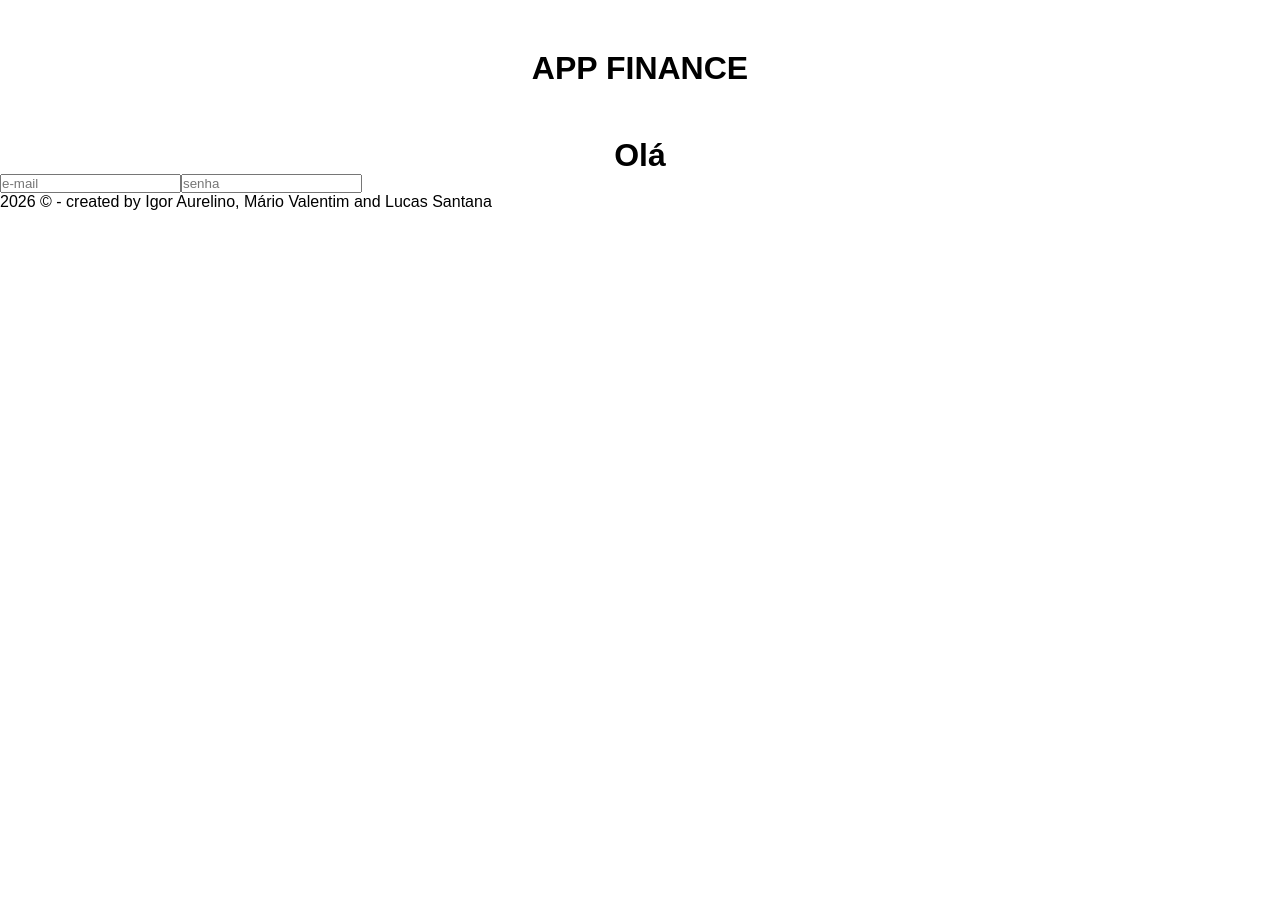
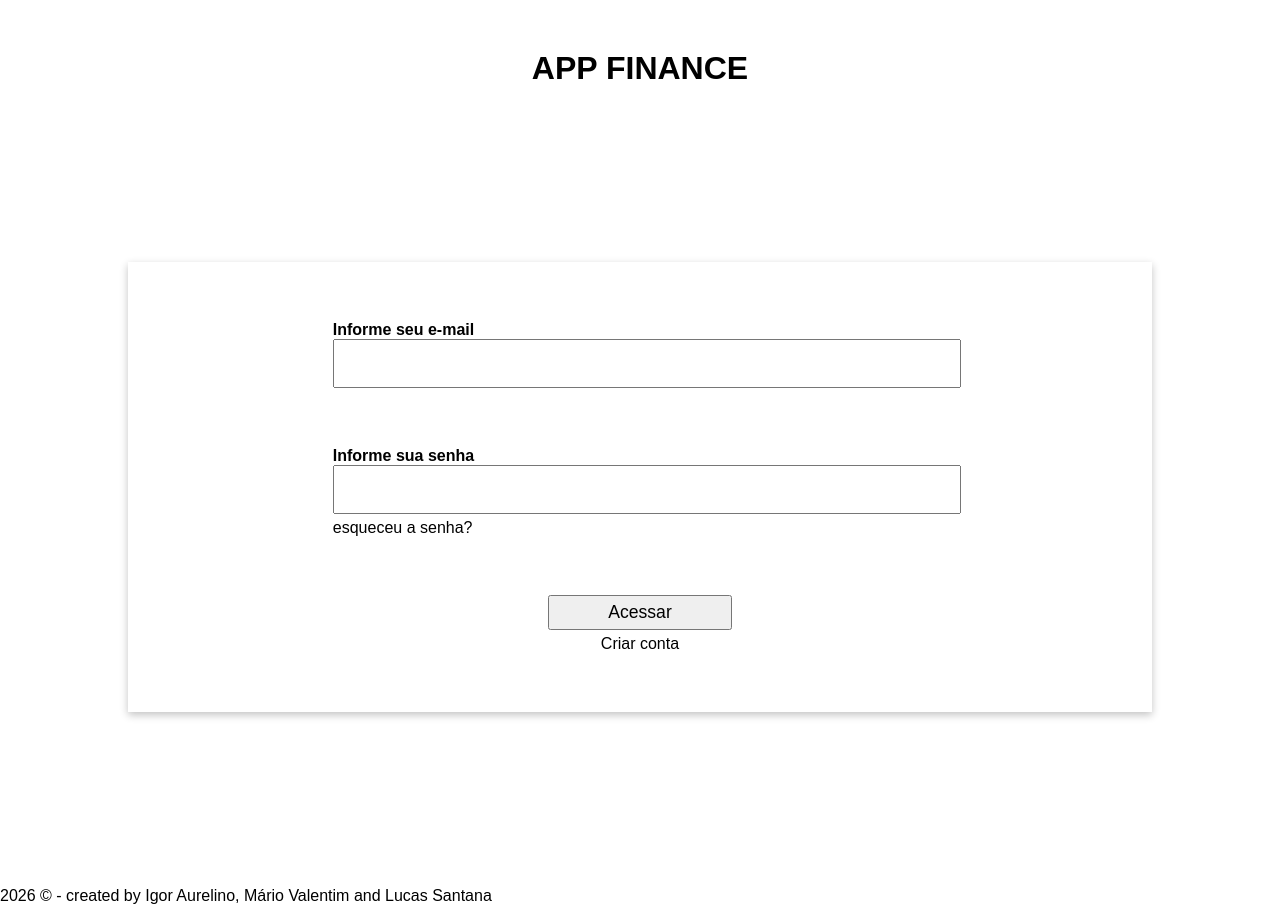
Before and after one commit to mariovalenttim/personal-finance-app, a React (Vite) app in the folder finance-react/: page / in a window 1280 px wide. Before the commit the page ends 800 px from the top, so only its background shows below. Built offline with nearby package versions, Linux system fonts and the light colour scheme.

Commit message:
feat: criando estrutura do componente de login

```diff
--- a/finance-react/src/components/Login.jsx
+++ b/finance-react/src/components/Login.jsx
@@ -1,10 +1,22 @@
+import '../Login.css'
+
 function Login(){
     return <>
         <main>
-            <h1>Olá</h1>
-            <div>
-                <input type="text" placeholder="e-mail"/>
-                <input type="password" placeholder="senha"/>
+            <div className='div-login'>
+                <div className='input-div'>
+                    <h4>Informe seu e-mail</h4>
+                    <input type="text" name='e-mail' />
+                </div>
+                <div className='input-div'>
+                    <h4>Informe sua senha</h4>
+                    <input type="password" />
+                    <p className='new-password'>esqueceu a senha?</p>
+                </div>
+                <div className='login-account'>
+                    <button className='login-request'>Acessar</button>
+                    <p className='new-account'>Criar conta</p>
+                </div>
             </div>
         </main>
     </>
```
